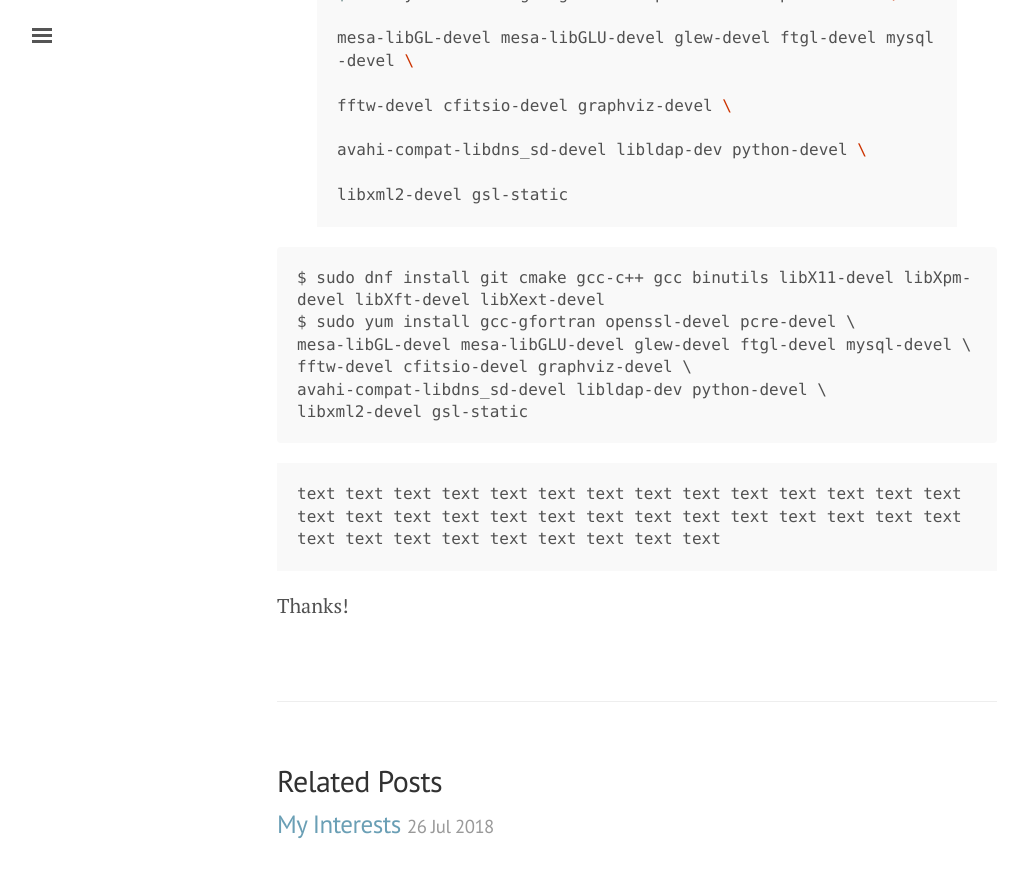
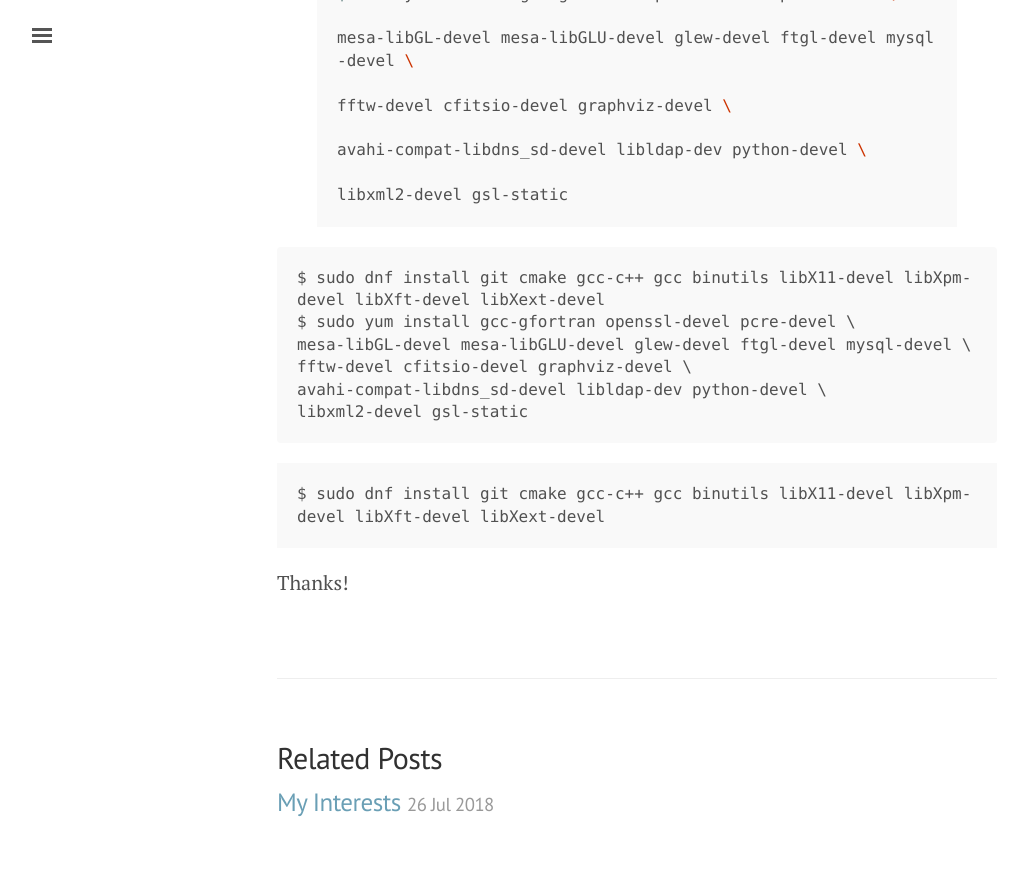
Before and after one commit to tchetry/tchetry.github.io, a Jekyll site: the page built from _posts/2018-07-28-interesting.md, in a window 1280 px wide and 900 px high, scrolled down 1194 px. Shown: the top 878 px of the window, without its empty margins (3-1031 px from the left). Built offline with Jekyll 4.4.1, drawn with Linux system fonts in a browser that asks for light colours.

Commit message:
installing ROOT

```diff
--- a/_posts/2018-07-28-interesting.md
+++ b/_posts/2018-07-28-interesting.md
@@ -45,7 +45,7 @@ avahi-compat-libdns_sd-devel libldap-dev python-devel \
 libxml2-devel gsl-static
 ~~~~
 
-<pre><code>text text text text text text text text text text text text text text text text text text text text text text text text text text text text text text text text text text text text text
+<pre><code>$ sudo dnf install git cmake gcc-c++ gcc binutils libX11-devel libXpm-devel libXft-devel libXext-devel
 </code></pre>
 
 Thanks!
```
